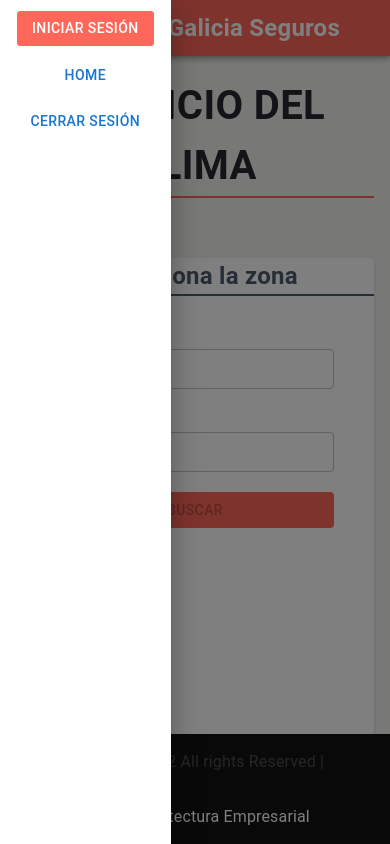
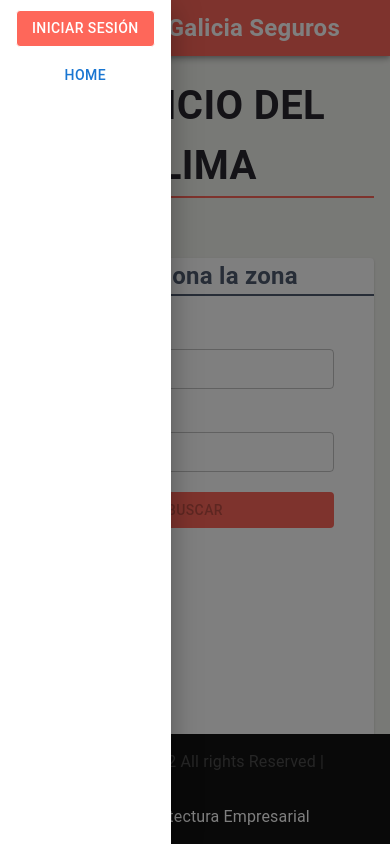
Before and after one commit to beetlejuice96/challenge-galicia-seguros, a React (Create React App) app: page / in a window 390 px wide. Both pictures are taken after a click on the button "menu". Shown: the top 844 px of the page. Built offline with nearby package versions, Linux system fonts and the light colour scheme; no server answers.

Commit message:
fix validation

```diff
--- a/src/components/navbar/index.js
+++ b/src/components/navbar/index.js
@@ -57,7 +57,7 @@
         className={classes.drawer}
       >
         <Container className={classes.drawerLink}>
-          {user.name !== "" && user.password !== "" ? (
+          {isAuth() ? (
             <Typography className={classes.navButton}>
               {user.name.toUpperCase()}
             </Typography>
@@ -76,7 +76,7 @@
               Home
             </Button>
           </Link>
-          {isAuth && (
+          {isAuth() && (
             <Button variant="text" onClick={logout}>
               CERRAR SESIÓN
             </Button>
```
